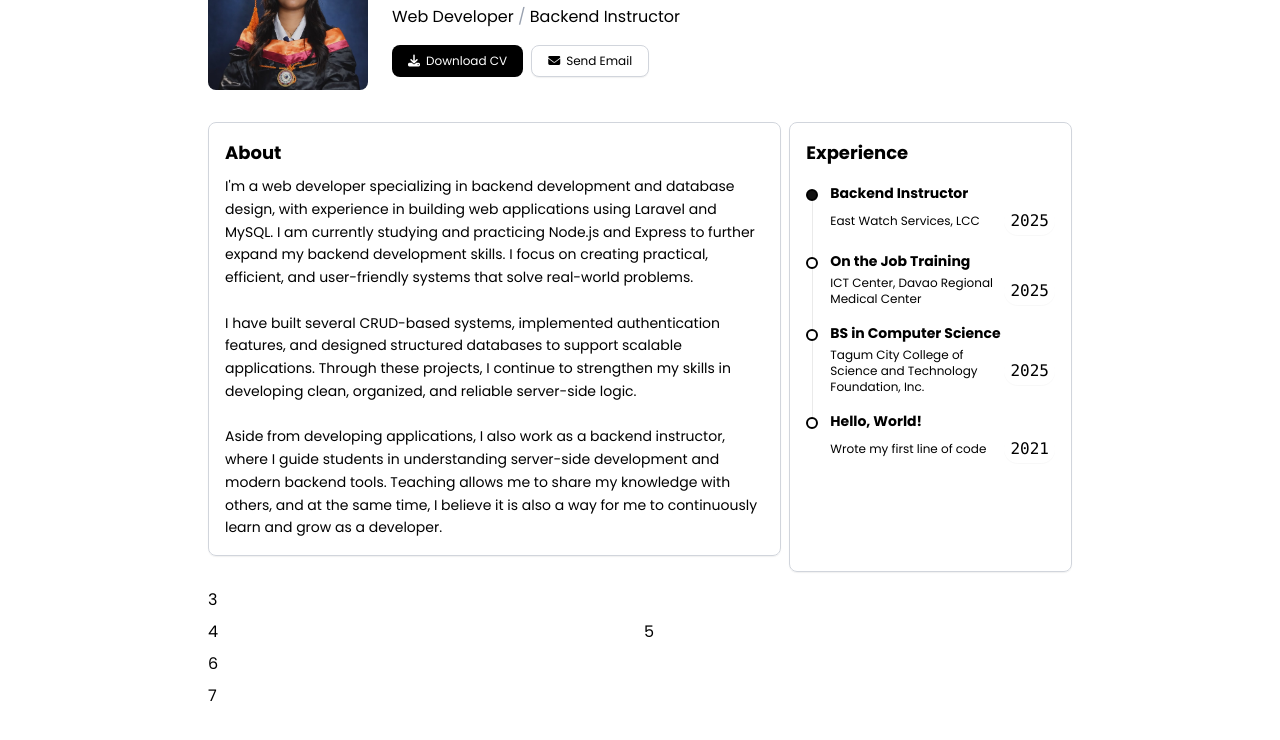
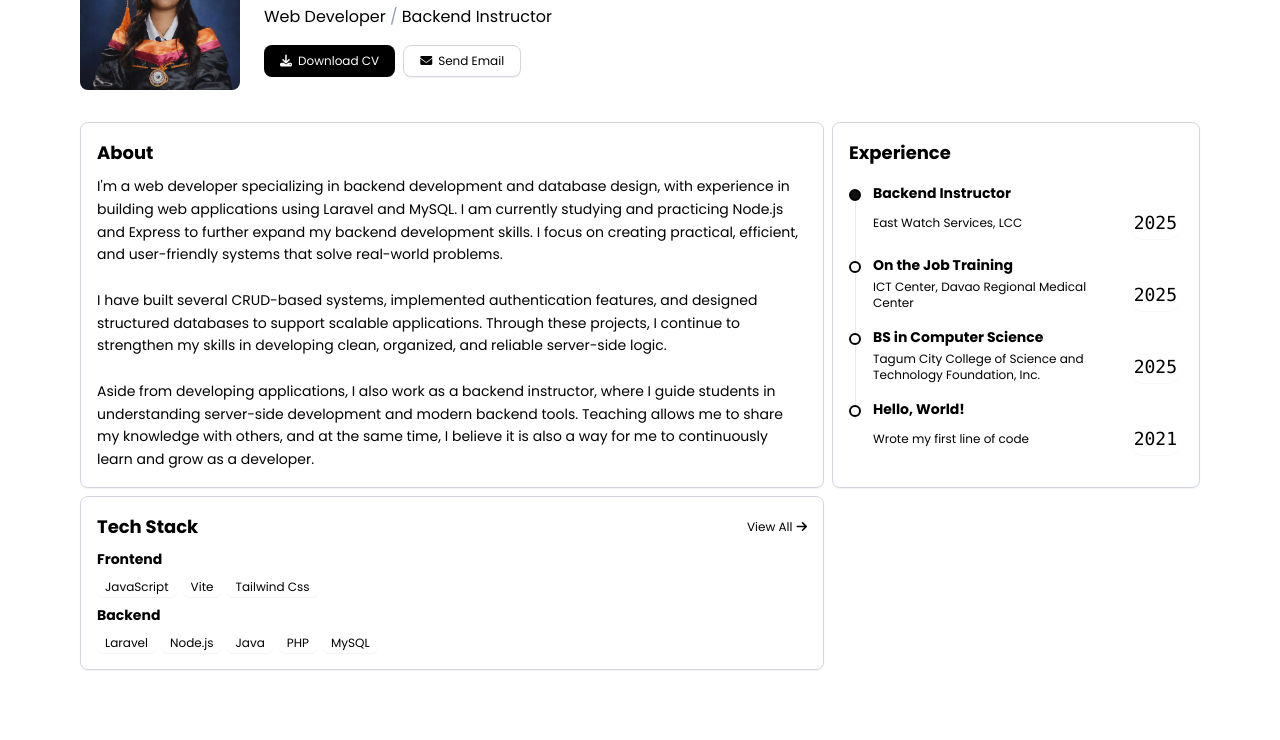
Before and after one commit to toothless101/myPortfolio-v2-, a website built with Vite: page index.html in a window 1280 px wide. Shown: the part 102-842 px from the top of the page. After the commit the page ends 804 px from the top, so only its background shows below. Built offline with nearby package versions, Linux system fonts and the light colour scheme.

Commit message:
Tech Stack added

```diff
--- a/index.html
+++ b/index.html
@@ -9,9 +9,9 @@
     <script src="https://kit.fontawesome.com/72a3c7d1aa.js" crossorigin="anonymous"></script>
     <link href="https://fonts.googleapis.com/css2?family=Poppins:wght@400;700&display=swap" rel="stylesheet">
   </head>
-  <body>
+  <body class="text-base md:text-lg">
     <main class="animate-fade-in">
-        <div class="max-w-4xl mx-auto px-4 py-8">
+        <div class="max-w-6xl mx-auto px-4 py-8">
         <section class="mb-8 animate-fade-in">
           <div class="flex items-center gap-4 md:gap-6">
             <img class="rounded-lg w-40 h-40 md:w-40 md:h-40 object-cover shrink-0" height="160" width="160" src="/src/imgs/myimage1.jpg" alt="Hilary Mae Poralan">
@@ -52,7 +52,7 @@
                   Aside from developing applications, I also work as a backend instructor, where I guide students in understanding server-side development and modern backend tools. Teaching allows me to share my knowledge with others, and at the same time, I believe it is also a way for me to continuously learn and grow as a developer.
                 </p>
               </div>
-              <div class="col-span-1 rounded-lg md:col-span-2 md:row-span-3 space-y-2 animate-fade-in animation-delay-200 border border-gray-300 shadow-[0_1px_2px_rgba(0,0,0,0.03),0_1px_1px_rgba(0,0,0,0.04)] ">
+              <div class="col-span-1 rounded-lg md:col-span-2 space-y-2 animate-fade-in animation-delay-200 border border-gray-300 shadow-[0_1px_2px_rgba(0,0,0,0.03),0_1px_1px_rgba(0,0,0,0.04)] ">
                 <div class="bento-card p-4 space-y-2 group flex-1">
                   <h2 class="text-lg font-bold">Experience</h2>
                   <div class="relative space-y-4 mt-4">
@@ -108,11 +108,35 @@
                   </div>
                 </div>
               </div>
-              <div class="col-span-4 row-span-3 row-start-5">3</div>
-              <div class="col-span-3 row-span-3 row-start-8">4</div>
-              <div class="col-span-3 row-span-3 col-start-4 row-start-8">5</div>
-              <div class="col-span-6 row-start-11">6</div>
-              <div class="col-span-6 row-start-12">7</div>
+              <div class="bento-card rounded-lg p-4 col-span-1 md:col-span-4 space-y-2 group animate-fade-in animation delay-200 border border-gray-300 shadow-[0_1px_2px_rgba(0,0,0,0.03),0_1px_1px_rgba(0,0,0,0.04)] ">
+                <div class="flex items-center justify-between">
+                  <h2 class="text-lg font-bold">Tech Stack</h2>
+                  <a href="" class="text-xs text-foreground/70 hover:text-foreground flex items-center gap-1 transition-colors">
+                    View All
+                    <i class="fa-solid fa-arrow-right"></i>
+                  </a>
+                </div>
+                <div class="space-y-4">
+                  <div>
+                    <h3 class="text-sm font-semibold mb-2">Frontend</h3>
+                    <div class="flex flex-wrap gap-1.5">
+                      <span class="px-2 py-0.5 text-xs rounded-md border-0 border-foreground/5 shadow-[0_1px_1px_rgba(0,0,0,0.05)]">JavaScript</span>
+                      <span class="px-2 py-0.5 text-xs rounded-md border-0 border-foreground/5 shadow-[0_1px_1px_rgba(0,0,0,0.05)]">Vite</span>
+                      <span class="px-2 py-0.5 text-xs rounded-md border-0 border-foreground/5 shadow-[0_1px_1px_rgba(0,0,0,0.05)]">Tailwind Css</span>
+                    </div>
+                  </div>
+                </div>
+                <div>
+                  <h3 class="text-sm font-semibold mb-2">Backend</h3>
+                  <div class="flex flex-wrap gap-1.5">
+                      <span class="px-2 py-0.5 text-xs rounded-md border-0 border-foreground/5 shadow-[0_1px_1px_rgba(0,0,0,0.05)]">Laravel</span>
+                      <span class="px-2 py-0.5 text-xs rounded-md border-0 border-foreground/5 shadow-[0_1px_1px_rgba(0,0,0,0.05)]">Node.js</span>
+                      <span class="px-2 py-0.5 text-xs rounded-md border-0 border-foreground/5 shadow-[0_1px_1px_rgba(0,0,0,0.05)]">Java</span>
+                      <span class="px-2 py-0.5 text-xs rounded-md border-0 border-foreground/5 shadow-[0_1px_1px_rgba(0,0,0,0.05)]">PHP</span>
+                      <span class="px-2 py-0.5 text-xs rounded-md border-0 border-foreground/5 shadow-[0_1px_1px_rgba(0,0,0,0.05)]">MySQL</span>
+                    </div>
+                </div>
+              </div>
         </section>
 
       </div>
```
